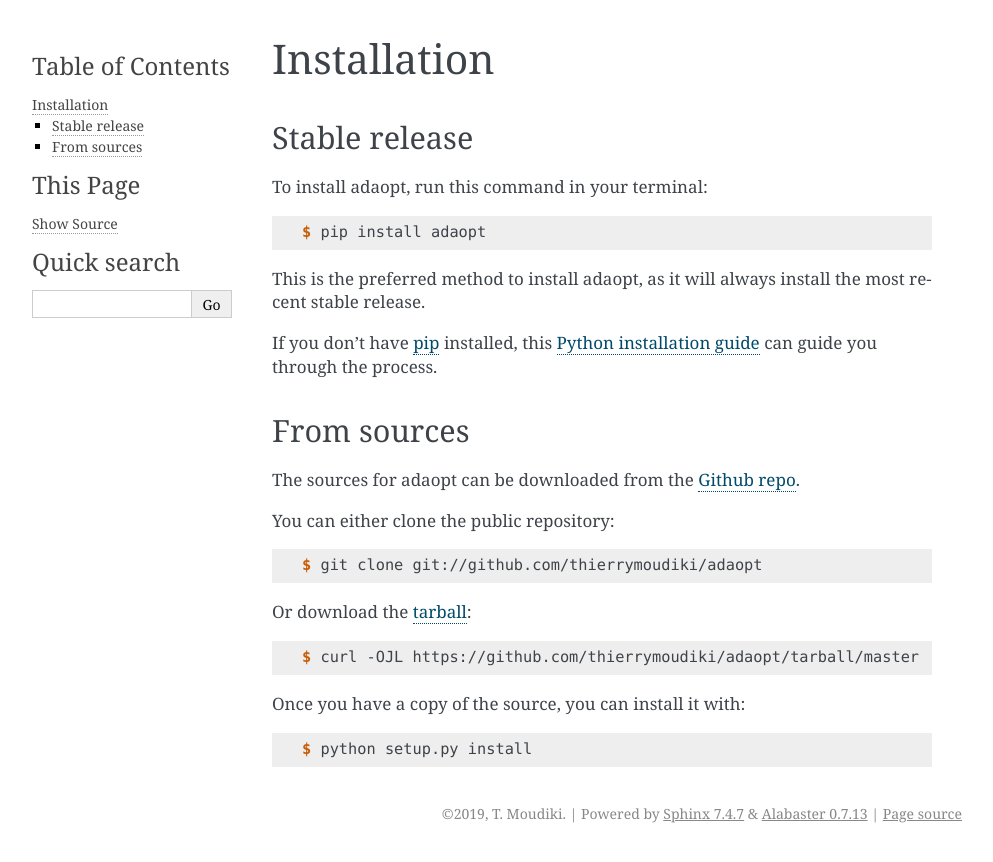
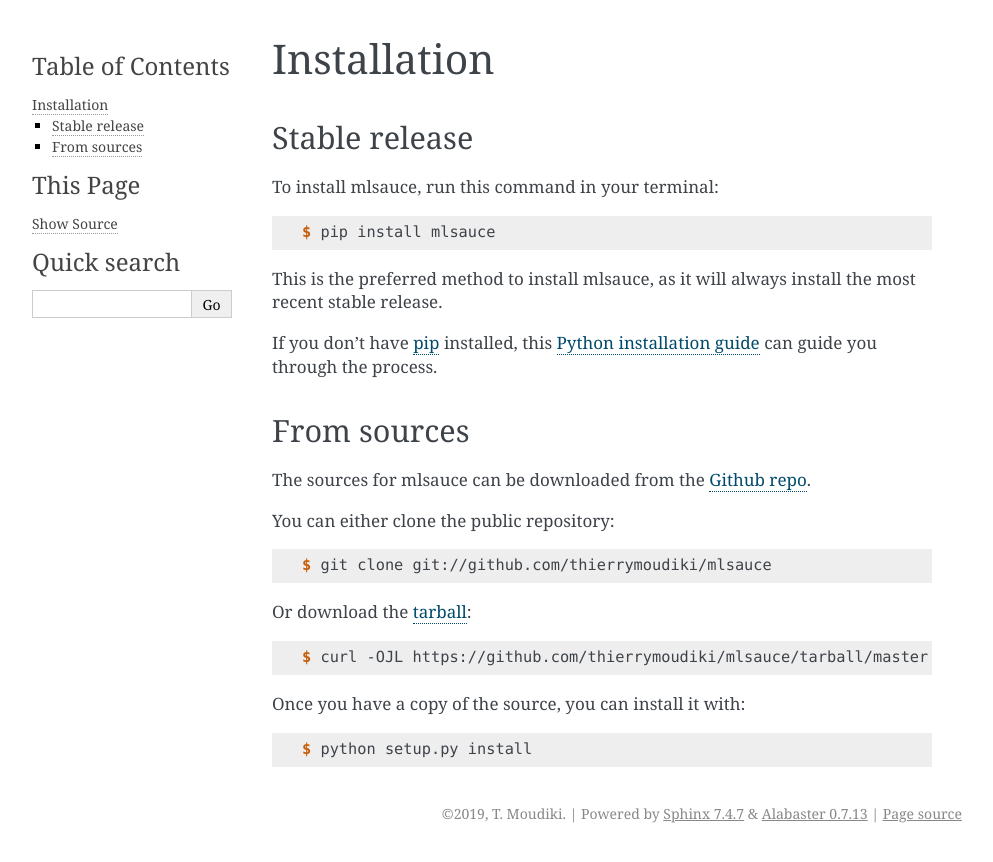
Before and after one commit to Techtonique/mlsauce, a Sphinx documentation site: the page built from docs/installation.rst, in a window 1280 px wide. Shown: the top 862 px of the page, without its empty margins (148-1141 px from the left). Built offline with Sphinx 7.4.7, drawn with Linux system fonts in a browser that asks for light colours; pages that are not in the unit, such as notebooks, are missing from menus.

```diff
--- a/adaopt/__init__.py
+++ /dev/null
@@ -1,5 +0,0 @@
-"""Top-level package for adaopt."""
-
-__author__ = """T. Moudiki"""
-__email__ = 'thierry.moudiki@gmail.com'
-__version__ = '0.1.0'
--- a/docs/conf.py
+++ b/docs/conf.py
@@ -1,6 +1,6 @@
 #!/usr/bin/env python
 #
-# adaopt documentation build configuration file, created by
+# mlsauce documentation build configuration file, created by
 # sphinx-quickstart on Fri Jun  9 13:47:02 2017.
 #
 # This file is execfile()d with the current directory set to its
@@ -21,7 +21,7 @@ import os
 import sys
 sys.path.insert(0, os.path.abspath('..'))
 
-import adaopt
+import mlsauce
 
 # -- General configuration ---------------------------------------------
 
@@ -46,7 +46,7 @@ source_suffix = '.rst'
 master_doc = 'index'
 
 # General information about the project.
-project = 'adaopt'
+project = 'mlsauce'
 copyright = "2019, T. Moudiki"
 author = "T. Moudiki"
 
@@ -55,9 +55,9 @@ author = "T. Moudiki"
 # the built documents.
 #
 # The short X.Y version.
-version = adaopt.__version__
+version = mlsauce.__version__
 # The full version, including alpha/beta/rc tags.
-release = adaopt.__version__
+release = mlsauce.__version__
 
 # The language for content autogenerated by Sphinx. Refer to documentation
 # for a list of supported languages.
@@ -100,7 +100,7 @@ html_static_path = ['_static']
 # -- Options for HTMLHelp output ---------------------------------------
 
 # Output file base name for HTML help builder.
-htmlhelp_basename = 'adaoptdoc'
+htmlhelp_basename = 'mlsaucedoc'
 
 
 # -- Options for LaTeX output ------------------------------------------
@@ -127,8 +127,8 @@ latex_elements = {
 # (source start file, target name, title, author, documentclass
 # [howto, manual, or own class]).
 latex_documents = [
-    (master_doc, 'adaopt.tex',
-     'adaopt Documentation',
+    (master_doc, 'mlsauce.tex',
+     'mlsauce Documentation',
      'T. Moudiki', 'manual'),
 ]
 
@@ -138,8 +138,8 @@ latex_documents = [
 # One entry per manual page. List of tuples
 # (source start file, name, description, authors, manual section).
 man_pages = [
-    (master_doc, 'adaopt',
-     'adaopt Documentation',
+    (master_doc, 'mlsauce',
+     'mlsauce Documentation',
      [author], 1)
 ]
 
@@ -150,10 +150,10 @@ man_pages = [
 # (source start file, target name, title, author,
 #  dir menu entry, description, category)
 texinfo_documents = [
-    (master_doc, 'adaopt',
-     'adaopt Documentation',
+    (master_doc, 'mlsauce',
+     'mlsauce Documentation',
      author,
-     'adaopt',
+     'mlsauce',
      'One line description of project.',
      'Miscellaneous'),
 ]
--- a/docs/index.rst
+++ b/docs/index.rst
@@ -1,4 +1,4 @@
-Welcome to adaopt's documentation!
+Welcome to mlsauce's documentation!
 ======================================
 
 .. toctree::
--- a/docs/installation.rst
+++ b/docs/installation.rst
@@ -8,13 +8,13 @@ Installation
 Stable release
 --------------
 
-To install adaopt, run this command in your terminal:
+To install mlsauce, run this command in your terminal:
 
 .. code-block:: console
 
-    $ pip install adaopt
+    $ pip install mlsauce
 
-This is the preferred method to install adaopt, as it will always install the most recent stable release.
+This is the preferred method to install mlsauce, as it will always install the most recent stable release.
 
 If you don't have `pip`_ installed, this `Python installation guide`_ can guide
 you through the process.
@@ -26,19 +26,19 @@ you through the process.
 From sources
 ------------
 
-The sources for adaopt can be downloaded from the `Github repo`_.
+The sources for mlsauce can be downloaded from the `Github repo`_.
 
 You can either clone the public repository:
 
 .. code-block:: console
 
-    $ git clone git://github.com/thierrymoudiki/adaopt
+    $ git clone git://github.com/thierrymoudiki/mlsauce
 
 Or download the `tarball`_:
 
 .. code-block:: console
 
-    $ curl -OJL https://github.com/thierrymoudiki/adaopt/tarball/master
+    $ curl -OJL https://github.com/thierrymoudiki/mlsauce/tarball/master
 
 Once you have a copy of the source, you can install it with:
 
@@ -47,5 +47,5 @@ Once you have a copy of the source, you can install it with:
     $ python setup.py install
 
 
-.. _Github repo: https://github.com/thierrymoudiki/adaopt
-.. _tarball: https://github.com/thierrymoudiki/adaopt/tarball/master
+.. _Github repo: https://github.com/thierrymoudiki/mlsauce
+.. _tarball: https://github.com/thierrymoudiki/mlsauce/tarball/master
--- a/docs/usage.rst
+++ b/docs/usage.rst
@@ -2,6 +2,6 @@
 Usage
 =====
 
-To use adaopt in a project::
+To use mlsauce in a project::
 
-    import adaopt
+    import mlsauce
--- a/setup.cfg
+++ b/setup.cfg
@@ -7,7 +7,7 @@ tag = True
 search = version='{current_version}'
 replace = version='{new_version}'
 
-[bumpversion:file:adaopt/__init__.py]
+[bumpversion:file:mlsauce/__init__.py]
 search = __version__ = '{current_version}'
 replace = __version__ = '{new_version}'
 
```
Also changed, not shown: CONTRIBUTING.md (+1 -1 lines), README.md (+15 -15 lines), setup.py (+5 -5 lines), .github/ISSUE_TEMPLATE.md, .travis.yml, 7 other files.
